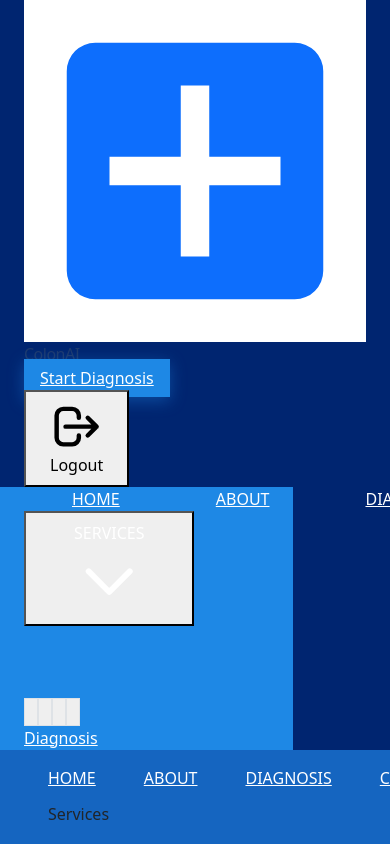
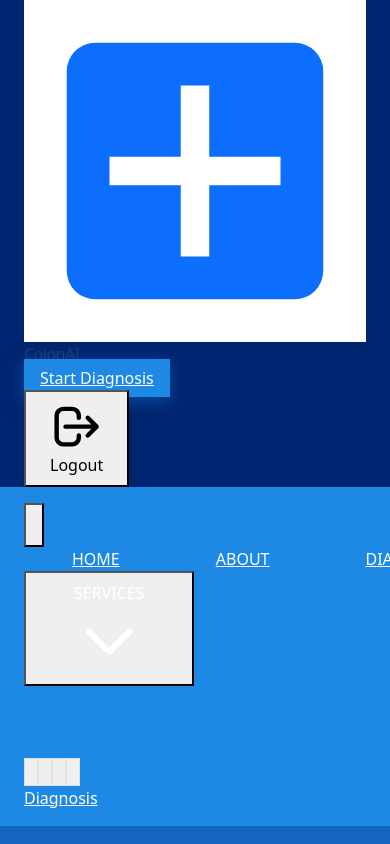
Before and after one commit to yaraelfeky/colonCancerDetection, a React (Create React App) app: page /dashboard in a window 390 px wide. Shown: the top 844 px of the page. Built offline with nearby package versions, Linux system fonts and the light colour scheme; sample sign-in values are in the browser's storage; the HTML template or start-up script is replaced by a standard one.

Commit message:
responsiveness

```diff
--- a/src/components/Layout/Navbar.tsx
+++ b/src/components/Layout/Navbar.tsx
@@ -104,11 +104,39 @@ const Navbar: React.FC = () => {
 
       {/* ── Blue Nav Bar ── */}
       <div
-        className="w-75 rounded-2xl flex align-content-center ms-44"
+        className="w-full flex items-center justify-between"
         style={{ background: "#1E88E5" }}
       >
         <Container>
-          <div className="flex items-center p-8 justify-between h-14">
+          <div className="flex items-center py-3 justify-between">
+            {/* Mobile: hamburger menu */}
+            <button
+              className="md:hidden p-2 text-white"
+              onClick={() => setMenuOpen(!menuOpen)}
+            >
+              <svg
+                className="w-6 h-6"
+                fill="none"
+                viewBox="0 0 24 24"
+                stroke="currentColor"
+                strokeWidth={2}
+              >
+                {menuOpen ? (
+                  <path
+                    strokeLinecap="round"
+                    strokeLinejoin="round"
+                    d="M6 18L18 6M6 6l12 12"
+                  />
+                ) : (
+                  <path
+                    strokeLinecap="round"
+                    strokeLinejoin="round"
+                    d="M4 6h16M4 12h16M4 18h16"
+                  />
+                )}
+              </svg>
+            </button>
+
             {/* Desktop nav links */}
             <nav className="hidden md:flex items-center h-full gap-2">
               {navLinks.map((link) => (
```
